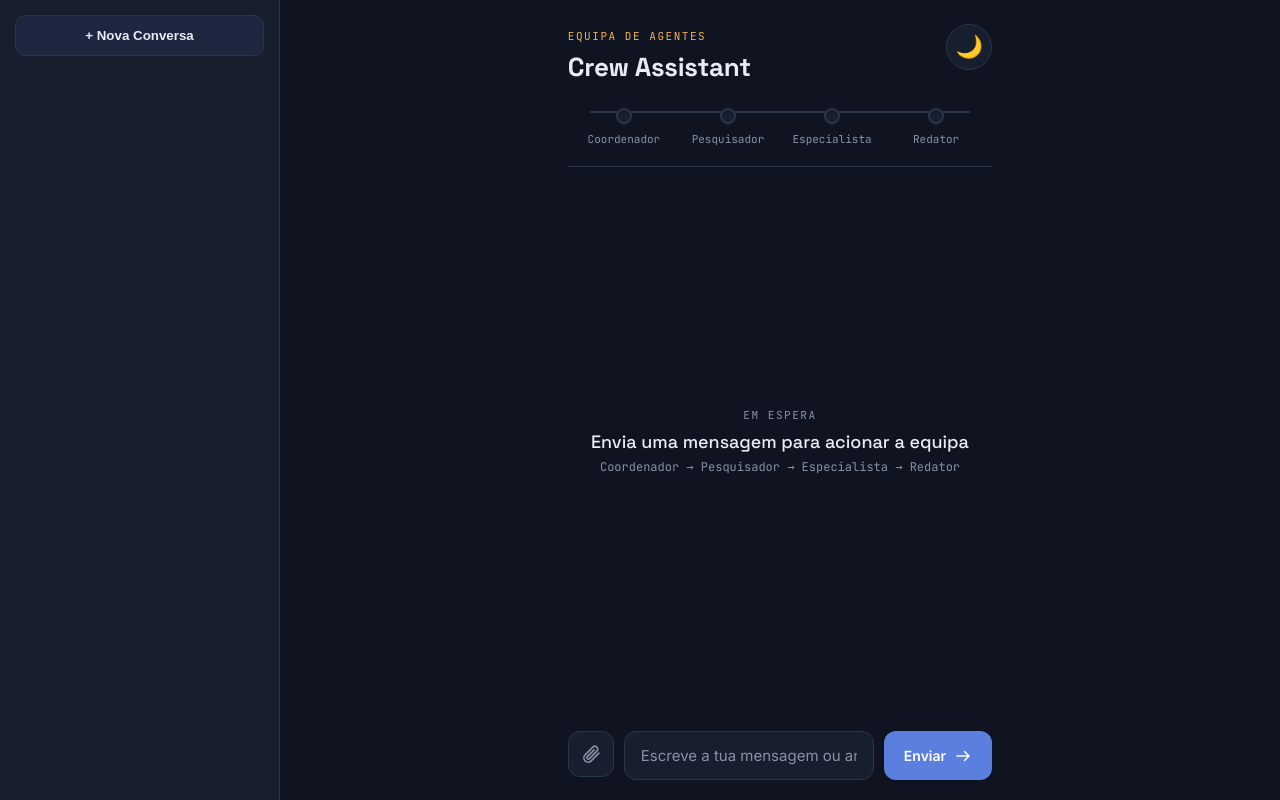
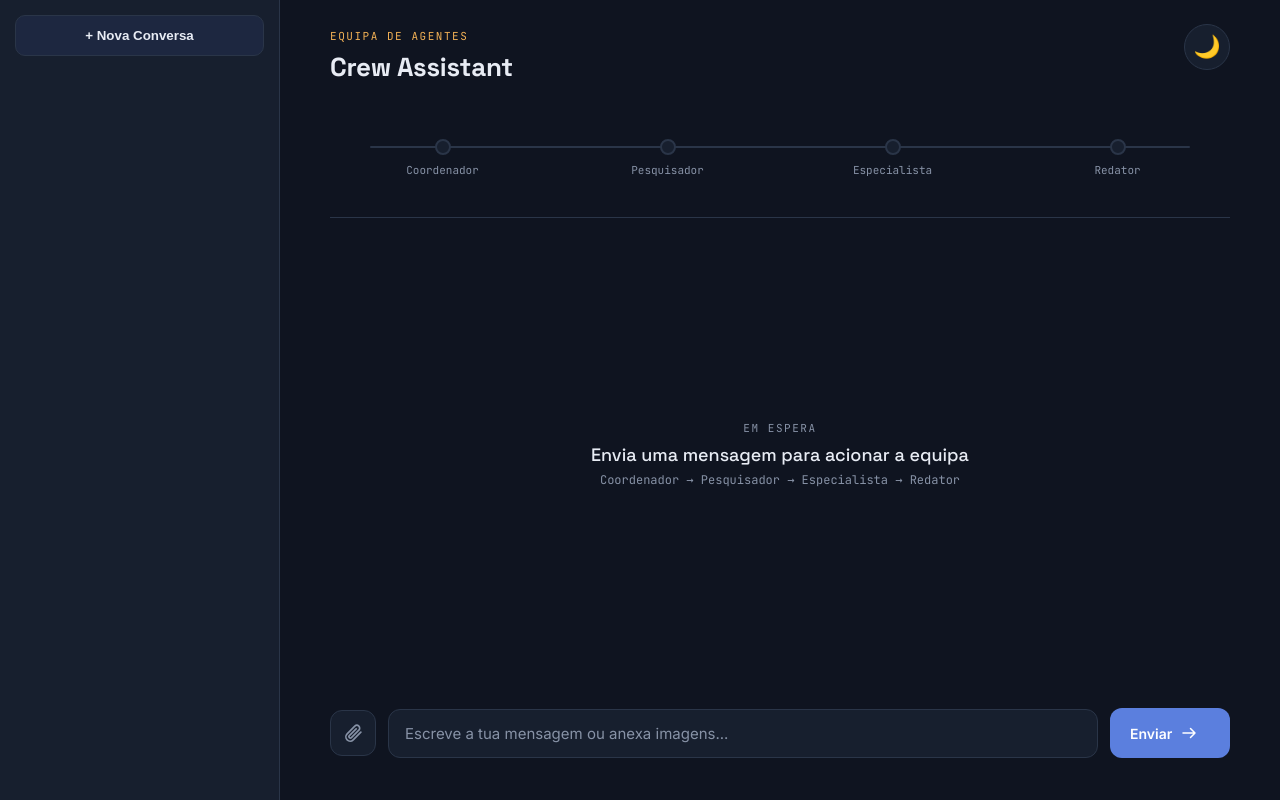
Before and after one commit to FranciscoMoreira91/Crew-Assistant-AI, a Flask app: page / in a window 1280 px wide. Run offline with Flask 3, Linux system fonts and the light colour scheme.

Commit message:
CorreçaoCSSPagina
Correção do estilo da página

```diff
--- a/static/style.css
+++ b/static/style.css
@@ -46,12 +46,17 @@ body {
 }
 
 .app {
-  max-width: 780px;
-  margin: 0 auto;
+  flex: 1;
   height: 100vh;
+
   display: flex;
   flex-direction: column;
-  padding: 24px 20px 20px;
+
+  padding: 24px 40px;
+
+  max-width: none;
+
+  overflow: hidden;
 }
 
 /* ---------- Header ---------- */
@@ -83,8 +88,17 @@ body {
 }
 
 .app__header {
-  padding-bottom: 20px;
+
+  width: 100%;
+
+  max-width: 900px;
+
+  margin: 0 auto;
+
+  padding-bottom: 40px;
+
   border-bottom: 1px solid var(--border);
+
 }
 
 .header__eyebrow {
@@ -105,18 +119,28 @@ body {
 /* ---------- Relay (signature element) ---------- */
 
 .relay {
+
   position: relative;
+
   display: flex;
+
   justify-content: space-between;
+
   align-items: flex-start;
-  padding: 4px 4px 0;
+
+  width: 100%;
+
+  max-width: 900px;
+
+  margin: 35px auto 0;
+
 }
 
 .relay__track {
   position: absolute;
   top: 7px;
-  left: 22px;
-  right: 22px;
+  left: 40px;
+  right: 40px;
   height: 2px;
   background: var(--border);
   border-radius: 2px;
@@ -282,13 +306,21 @@ body {
 /* ---------- Chat area ---------- */
 
 .chat {
+
   flex: 1;
-  min-height: 420px;
+
+  display: flex;
+
+  flex-direction: column;
+
+  justify-content: flex-end;
+
   overflow-y: auto;
 
-  display: flex;
-  flex-direction: column;
+  padding: 40px 20px;
+
   gap: 14px;
+
 }
 
 .chat::-webkit-scrollbar {
@@ -509,13 +541,26 @@ body {
 /* ---------- Composer ---------- */
 
 .composer {
+
   display: flex;
-  gap: 10px;
-  padding-top: 16px;
+
+  align-items: center;
+
+  gap: 12px;
+
+  width: 100%;
+
+  max-width: 900px;
+
+  margin: 0 auto;
+
+  padding: 18px 0;
+
 }
 
 .composer__input {
   flex: 1;
+  min-width: 0;
   background: var(--panel);
   border: 1px solid var(--border);
   border-radius: 12px;
@@ -536,6 +581,8 @@ body {
 }
 
 .composer__send {
+  min-width: 120px;
+  height: 50px;
   display: flex;
   align-items: center;
   gap: 8px;
```
